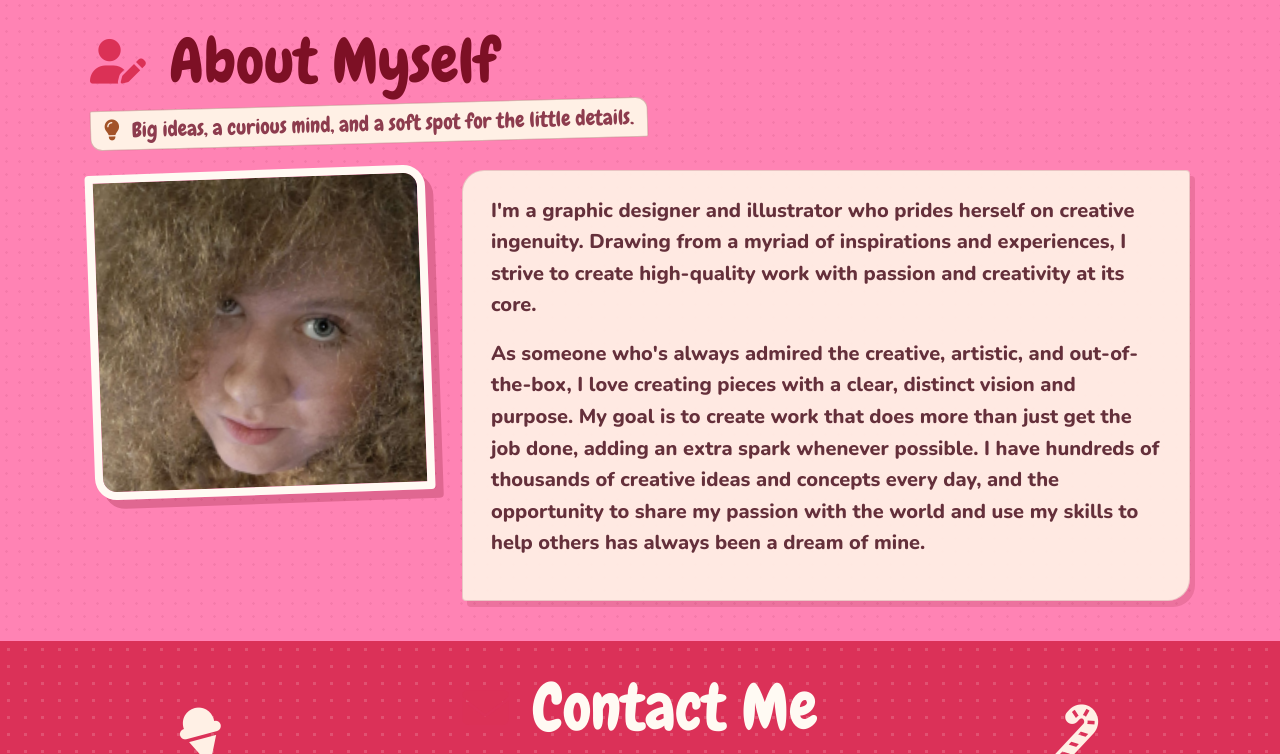
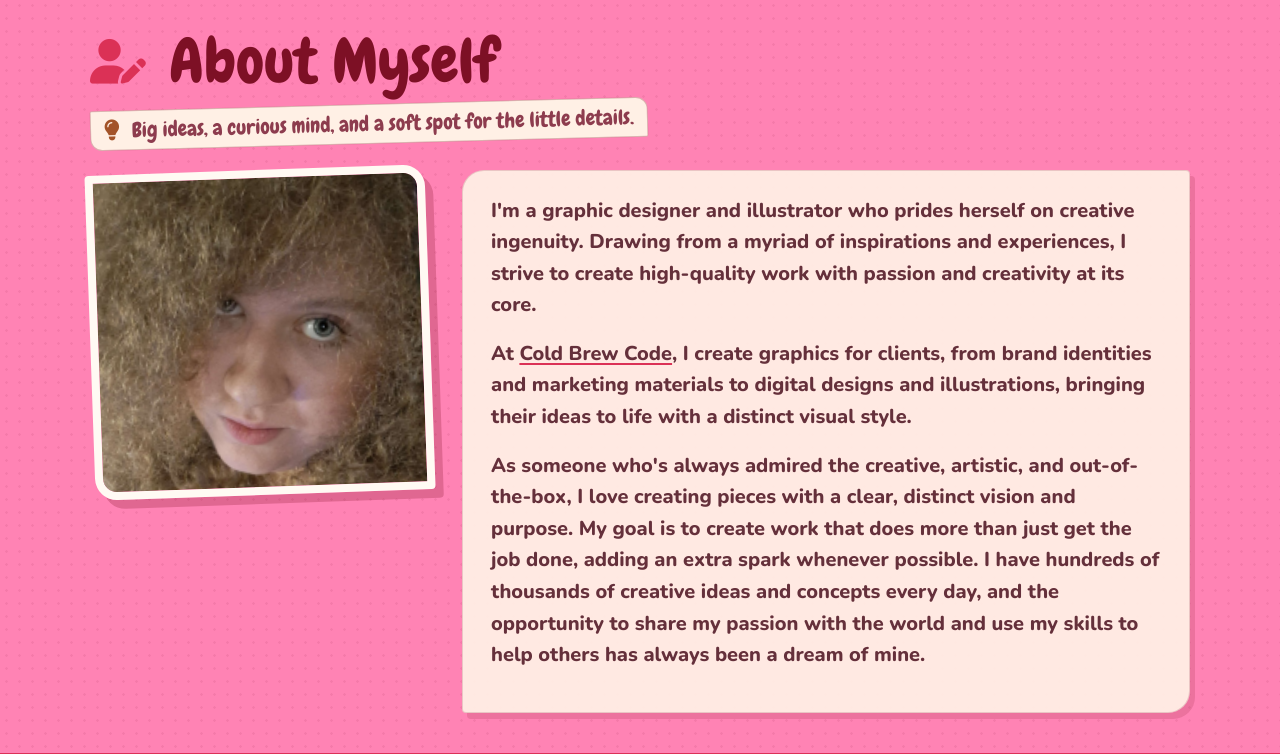
Before and after one commit to minasaurv/Scarlett-Portfolio, a Django app: page / in a window 1280 px wide. Shown: the part 774-1528 px from the top of the page. Run offline with Django 5.2, Linux system fonts and the light colour scheme.

Commit message:
Update about copy

```diff
--- a/templates/core/index.html
+++ b/templates/core/index.html
@@ -44,6 +44,7 @@
         >
         <div class="about-copy">
           <p>I'm a graphic designer and illustrator who prides herself on creative ingenuity. Drawing from a myriad of inspirations and experiences, I strive to create high-quality work with passion and creativity at its core.</p>
+          <p>At <a class="company-link" href="https://coldbrewcode.dev" target="_blank" rel="noopener noreferrer">Cold Brew Code</a>, I create graphics for clients, from brand identities and marketing materials to digital designs and illustrations, bringing their ideas to life with a distinct visual style.</p>
           <p>As someone who's always admired the creative, artistic, and out-of-the-box, I love creating pieces with a clear, distinct vision and purpose. My goal is to create work that does more than just get the job done, adding an extra spark whenever possible. I have hundreds of thousands of creative ideas and concepts every day, and the opportunity to share my passion with the world and use my skills to help others has always been a dream of mine.</p>
         </div>
       </div>
```
